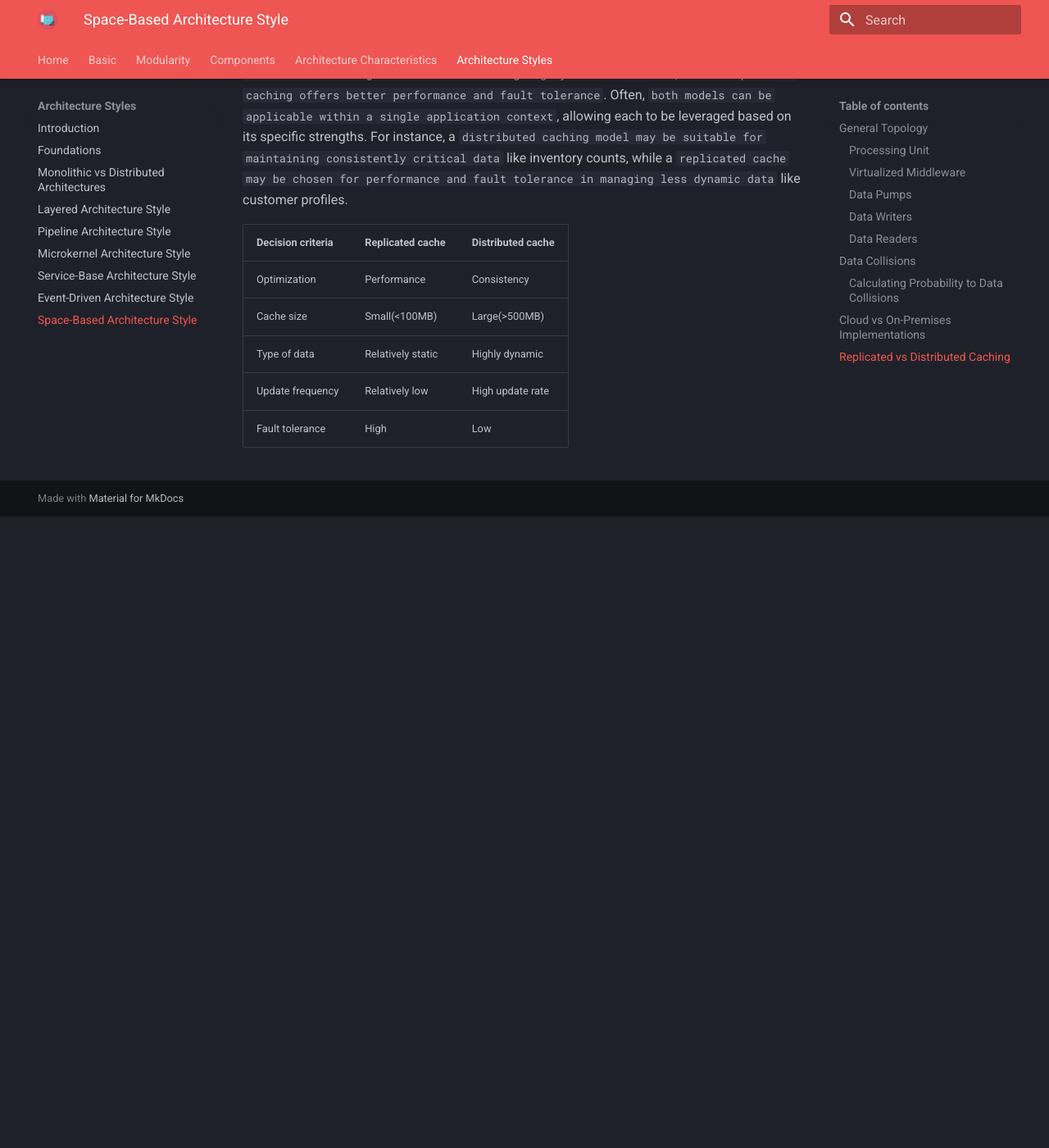
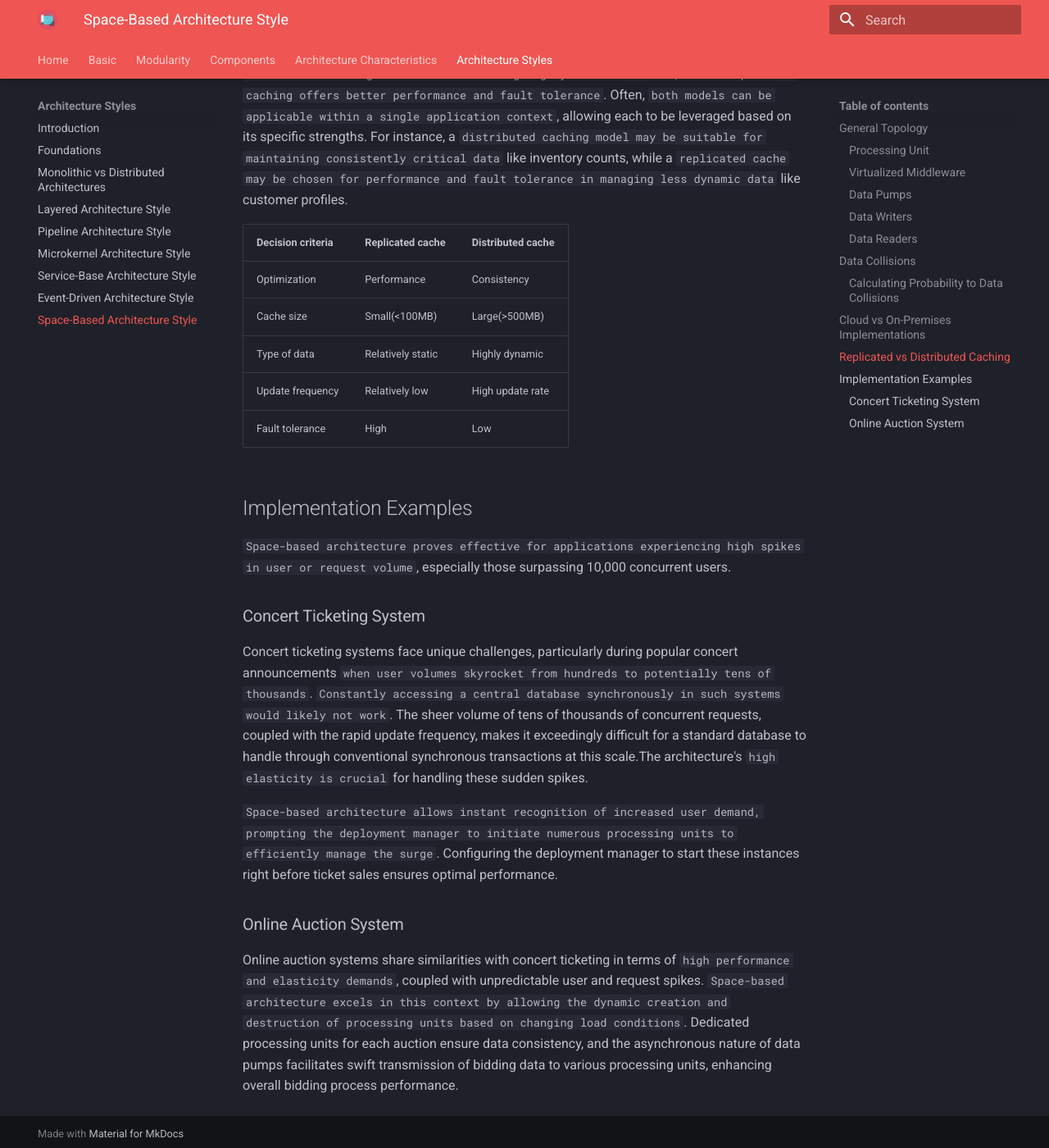
Before and after one commit to RomeroGabriel/mastering-software-architecture, an MkDocs documentation site: the page built from documentation/arch_styles/space_based_arch.md, in a window 1280 px wide and 1400 px high, scrolled down 9471 px. Shown: the whole window at 82% size. Built offline with MkDocs 1.6.1 and Material for MkDocs 9.7.7, drawn with Linux system fonts in a browser that asks for light colours; before the commit the page ends 10101 px from its top, so only the background shows below that.

Commit message:
add example for space base arch

```diff
--- a/documentation/arch_styles/space_based_arch.md
+++ b/documentation/arch_styles/space_based_arch.md
@@ -301,3 +301,17 @@ Choosing between replicated and distributed caching depends on factors such as `
 | Type of data        | Relatively static    | Highly dynamic         |
 | Update frequency    | Relatively low       | High update rate       |
 | Fault tolerance     | High                 | Low                    |
+
+## Implementation Examples
+
+`Space-based architecture proves effective for applications experiencing high spikes in user or request volume`, especially those surpassing 10,000 concurrent users.
+
+### Concert Ticketing System
+
+Concert ticketing systems face unique challenges, particularly during popular concert announcements `when user volumes skyrocket from hundreds to potentially tens of thousands`. `Constantly accessing a central database synchronously in such systems would likely not work`. The sheer volume of tens of thousands of concurrent requests, coupled with the rapid update frequency, makes it exceedingly difficult for a standard database to handle through conventional synchronous transactions at this scale.The architecture's `high elasticity is crucial` for handling these sudden spikes.
+
+`Space-based architecture allows instant recognition of increased user demand, prompting the deployment manager to initiate numerous processing units to efficiently manage the surge`. Configuring the deployment manager to start these instances right before ticket sales ensures optimal performance.
+
+### Online Auction System
+
+Online auction systems share similarities with concert ticketing in terms of `high performance and elasticity demands`, coupled with unpredictable user and request spikes. `Space-based architecture excels in this context by allowing the dynamic creation and destruction of processing units based on changing load conditions`. Dedicated processing units for each auction ensure data consistency, and the asynchronous nature of data pumps facilitates swift transmission of bidding data to various processing units, enhancing overall bidding process performance.
```
